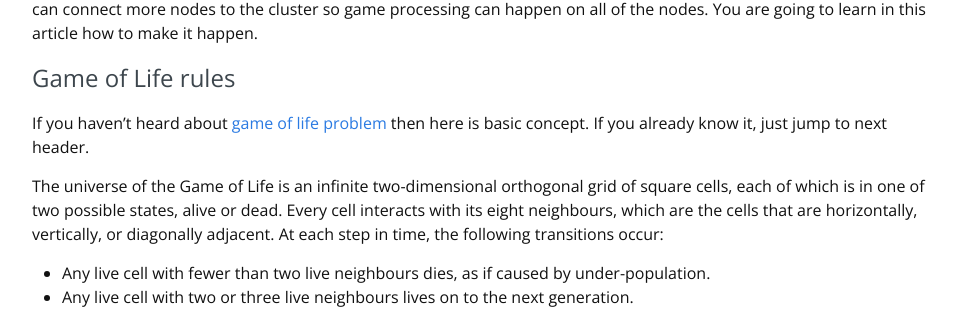
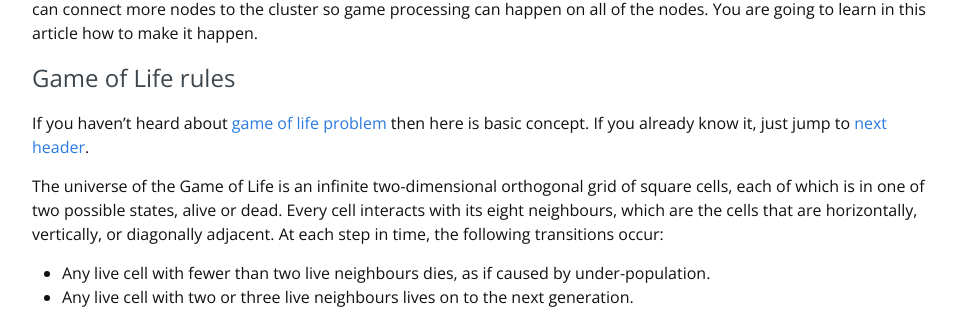
Before and after one commit to BeyondScheme/BeyondScheme.github.io, a Jekyll site: the page built from _posts/2016-04-26-distributed-game-of-life-in-elixir.md, in a window 1280 px wide and 900 px high, scrolled down 720 px. Shown: the part 148-457 px from the top of the window, without its empty margins (153-1126 px from the left). Built offline with Jekyll 4.4.1, drawn with Linux system fonts in a browser that asks for light colours; nearby versions of some CDN libraries; comment, search, counter and statistics services are not loaded; part of the change alters nothing that is shown.

```diff
--- a/_posts/2016-04-26-distributed-game-of-life-in-elixir.md
+++ b/_posts/2016-04-26-distributed-game-of-life-in-elixir.md
@@ -30,7 +30,7 @@ As you see we started node1 where the game is running and board is printed on th
 
 # Game of Life rules
 
-If you haven't heard about [game of life problem](https://en.wikipedia.org/wiki/Conway%27s_Game_of_Life) then here is basic concept. If you already know it, just jump to next header.
+If you haven't heard about [game of life problem](https://en.wikipedia.org/wiki/Conway%27s_Game_of_Life) then here is basic concept. If you already know it, just jump to [next header](#create-new-application-in-elixir).
 
 The universe of the Game of Life is an infinite two-dimensional orthogonal grid of square cells, each of which is in one of two possible states, alive or dead. Every cell interacts with its eight neighbours, which are the cells that are horizontally, vertically, or diagonally adjacent. At each step in time, the following transitions occur:
 
```
